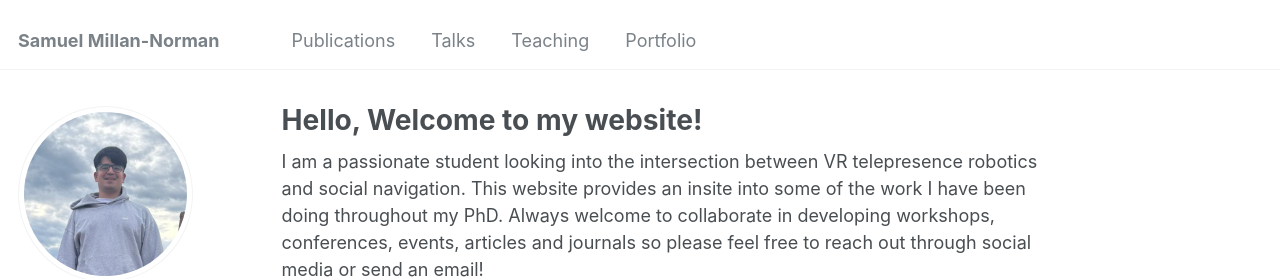
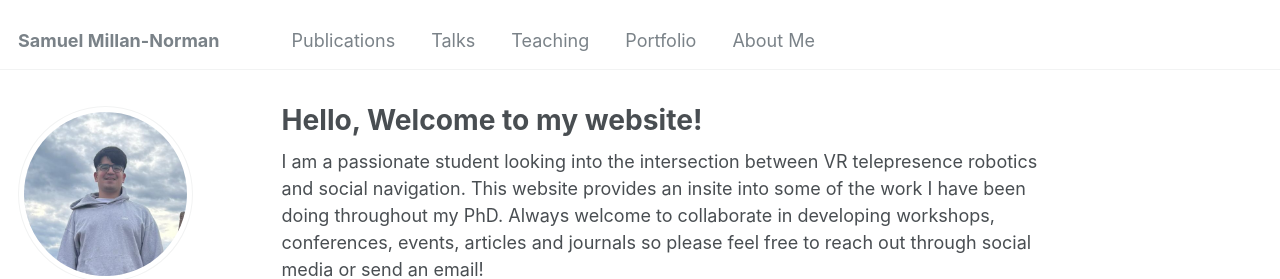
Before and after one commit to SamuelMN005/SamuelMN005.github.io, a Jekyll site: the page built from _pages/main.md, in a window 1280 px wide. Shown: the top 279 px of the page. Built offline with Jekyll 4.4.1, drawn with Linux system fonts in a browser that asks for light colours.

Commit message:
[Add] About Me section 2

```diff
--- a/_data/navigation.yml
+++ b/_data/navigation.yml
@@ -17,6 +17,9 @@ main:
   - title: "Portfolio"
     url: /portfolio/
 
+  - title: "About Me"
+    url: /About Me/
+
   # - title: "Blog Posts"
   #   url: /year-archive/
 
```
